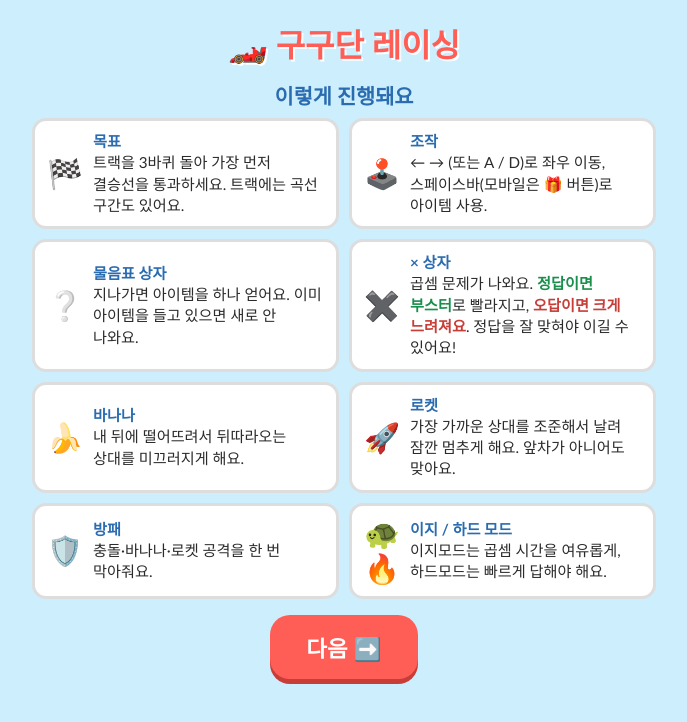
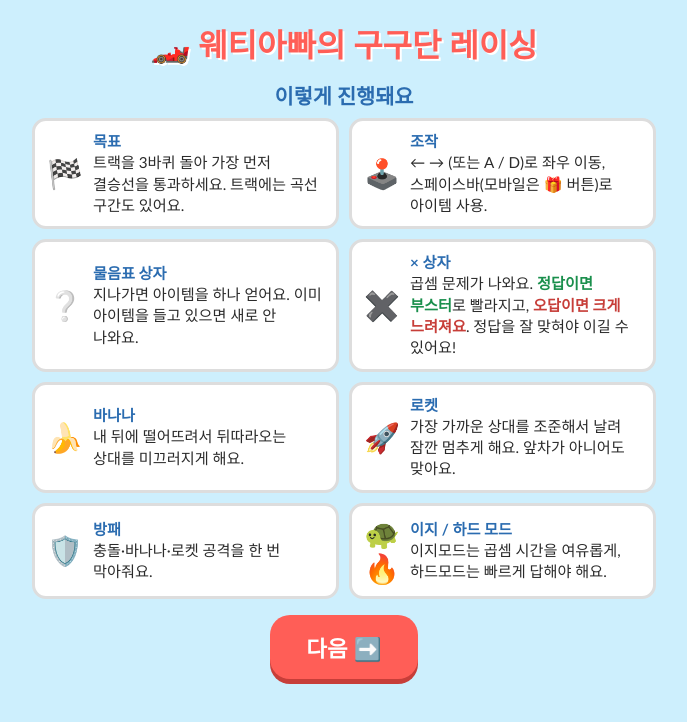
Before and after one commit to wetipapa/theo-racing, a plain HTML site: page index.html in a window 1280 px wide. Shown: the whole page, without its empty margins (296-983 px from the left). Drawn offline with Linux system fonts and the light colour scheme.

Commit message:
게임 제목을 '웨티아빠의 구구단 레이싱'으로 변경
Co-Authored-By: Claude Sonnet 5 <noreply@anthropic.com>

```diff
--- a/game.js
+++ b/game.js
@@ -1,6 +1,6 @@
 "use strict";
 /* ============================================================
-   구구단 레이싱 - 단순 2D 탑뷰 캔버스 레이싱 게임
+   웨티아빠의 구구단 레이싱 - 단순 2D 탑뷰 캔버스 레이싱 게임
    HTML/CSS/JS + Canvas만 사용, 외부 라이브러리 없음
    ============================================================ */
 
--- a/index.html
+++ b/index.html
@@ -3,7 +3,7 @@
 <head>
 <meta charset="UTF-8">
 <meta name="viewport" content="width=device-width, initial-scale=1.0, maximum-scale=1.0, user-scalable=no">
-<title>구구단 레이싱</title>
+<title>웨티아빠의 구구단 레이싱</title>
 <link rel="stylesheet" href="style.css">
 </head>
 <body>
@@ -11,7 +11,7 @@
 
   <!-- 게임 설명 화면 (맨 처음 한 번, 시작 화면에서 다시 볼 수도 있음) -->
   <section id="tutorialScreen" class="screen">
-    <h1>🏎️ 구구단 레이싱</h1>
+    <h1>🏎️ 웨티아빠의 구구단 레이싱</h1>
     <h2>이렇게 진행돼요</h2>
     <div class="tutorialGrid">
       <div class="tutorialCard">
@@ -52,7 +52,7 @@
 
   <!-- 시작 화면 -->
   <section id="startScreen" class="screen hidden">
-    <h1>🏎️ 구구단 레이싱</h1>
+    <h1>🏎️ 웨티아빠의 구구단 레이싱</h1>
 
     <h2>1. 캐릭터를 골라주세요</h2>
     <div id="charList"></div>
```
